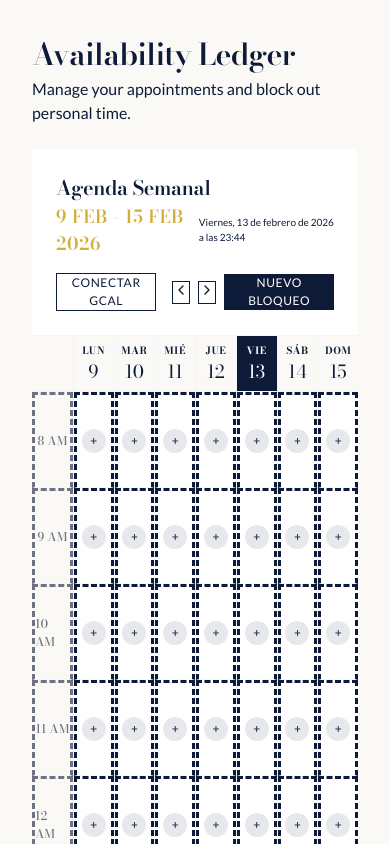
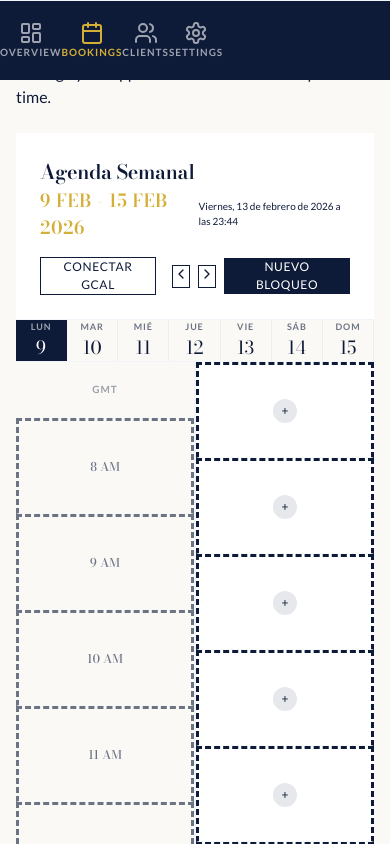
Before and after one commit to Dariushok11/residate, a Next.js app: page /dashboard/calendar in a window 390 px wide. Shown: the top 844 px of the page. Built offline with nearby package versions, Linux system fonts and the light colour scheme; no server answers; the database is empty.

Commit message:
Fix mobile responsiveness: Dashboard nav, Calendar day selection, and Booking page height

```diff
--- a/app/dashboard/layout.tsx
+++ b/app/dashboard/layout.tsx
@@ -84,11 +84,46 @@ export default function DashboardLayout({
             </aside>
 
             {/* Main Content */}
-            <main className="flex-1 flex flex-col">
-                <div className="flex-1 p-8 md-p-12">
+            <main className="flex-1 flex flex-col mb-20 md-mb-0">
+                <div className="flex-1 p-4 md-p-12 overflow-y-auto">
                     {children}
                 </div>
             </main>
+
+            {/* Mobile Bottom Navigation */}
+            <nav className="fixed bottom-0 left-0 right-0 z-50 bg-navy border-t border-white/10 flex items-center justify-around h-20 md-hidden">
+                <Link
+                    href="/dashboard"
+                    className={`flex flex-col items-center justify-center gap-1 transition-all ${isActive("/dashboard") ? "text-gold" : "text-white/60"}`}
+                >
+                    <LayoutDashboard className="h-5 w-5" />
+                    <span className="text-[10px] uppercase tracking-widest font-bold">Overview</span>
+                </Link>
+
+                <Link
+                    href="/dashboard/calendar"
+                    className={`flex flex-col items-center justify-center gap-1 transition-all ${isActive("/dashboard/calendar") ? "text-gold" : "text-white/60"}`}
+                >
+                    <Calendar className="h-5 w-5" />
+                    <span className="text-[10px] uppercase tracking-widest font-bold">Bookings</span>
+                </Link>
+
+                <Link
+                    href="/dashboard/clients"
+                    className={`flex flex-col items-center justify-center gap-1 transition-all ${isActive("/dashboard/clients") ? "text-gold" : "text-white/60"}`}
+                >
+                    <Users className="h-5 w-5" />
+                    <span className="text-[10px] uppercase tracking-widest font-bold">Clients</span>
+                </Link>
+
+                <Link
+                    href="/dashboard/settings"
+                    className={`flex flex-col items-center justify-center gap-1 transition-all ${isActive("/dashboard/settings") ? "text-gold" : "text-white/60"}`}
+                >
+                    <Settings className="h-5 w-5" />
+                    <span className="text-[10px] uppercase tracking-widest font-bold">Settings</span>
+                </Link>
+            </nav>
         </div>
     );
 }
--- a/app/globals.css
+++ b/app/globals.css
@@ -884,6 +884,39 @@ img {
     transition-timing-function: cubic-bezier(0, 0, 0.2, 1);
 }
 
+.overflow-y-auto {
+    overflow-y: auto;
+}
+
+.overflow-x-hidden {
+    overflow-x: hidden;
+}
+
+.mb-20 {
+    margin-bottom: 5rem;
+}
+
+.flex-none {
+    flex: none;
+}
+
+.shrink-0 {
+    flex-shrink: 0;
+}
+
+.rounded-xl {
+    border-radius: 0.75rem;
+}
+
+.no-scrollbar::-webkit-scrollbar {
+    display: none;
+}
+
+.no-scrollbar {
+    -ms-overflow-style: none;
+    scrollbar-width: none;
+}
+
 /* Responsive */
 .hidden {
     display: none;
@@ -943,6 +976,18 @@ img {
 
     .md-p-12 {
         padding: 3rem;
+    }
+
+    .md-mb-0 {
+        margin-bottom: 0;
+    }
+
+    .md-h-600 {
+        height: 600px;
+    }
+
+    .md-rounded-xl {
+        border-radius: 0.75rem;
     }
 }
 
--- a/components/dashboard/BusinessCalendar.tsx
+++ b/components/dashboard/BusinessCalendar.tsx
@@ -24,6 +24,7 @@ export function BusinessCalendar() {
     const [blockReason, setBlockReason] = React.useState("Personal Commitment");
     const [icalUrlInput, setIcalUrlInput] = React.useState(""); // Estado para el input de URL
     const [selectedSlot, setSelectedSlot] = React.useState<{ day: string, hour: number } | null>(null);
+    const [mobileDayIndex, setMobileDayIndex] = React.useState(0);
     const [isGCalConnected, setIsGCalConnected] = React.useState(false);
     const [isSyncing, setIsSyncing] = React.useState(false);
 
@@ -352,11 +353,28 @@ export function BusinessCalendar() {
                     </div>
                 </div>
 
+                {/* Mobile Day Selector */}
+                <div className="flex bg-cream border-b md-hidden overflow-x-auto no-scrollbar">
+                    {weekDays.map((day, idx) => (
+                        <button
+                            key={idx}
+                            onClick={() => setMobileDayIndex(idx)}
+                            className={cn(
+                                "flex-1 min-w-[80px] py-4 flex flex-col items-center justify-center border-r border-navy/5 transition-all",
+                                mobileDayIndex === idx ? "bg-navy text-white" : "text-navy hover:bg-navy/5"
+                            )}
+                        >
+                            <span className="uppercase tracking-widest text-[9px] font-bold opacity-60">{day.name}</span>
+                            <span className="text-lg font-serif">{day.date}</span>
+                        </button>
+                    ))}
+                </div>
+
                 {/* Calendar Grid */}
-                <div className="grid grid-cols-8 divide-x overflow-x-auto">
+                <div className="grid grid-cols-2 md-grid-cols-8 divide-x overflow-x-hidden">
                     {/* Time Column */}
-                    <div className="col-span-1 bg-cream min-w-[60px]">
-                        <div className="h-14 border-b"></div>
+                    <div className="col-span-1 bg-cream border-r">
+                        <div className="h-14 border-b flex items-center justify-center text-[10px] uppercase tracking-widest opacity-40 font-bold">GMT</div>
                         {HOURS.map(hour => (
                             <div key={hour} className="h-24 flex items-center justify-center text-xs opacity-60 font-medium font-serif border-b border-dashed text-navy">
                                 {hour > 12 ? `${hour - 12} PM` : `${hour} AM`}
@@ -364,14 +382,24 @@ export function BusinessCalendar() {
                         ))}
                     </div>
 
-                    {/* Days Columns Dinámicos */}
+                    {/* Days Columns */}
                     {weekDays.map((day, index) => {
                         // Verificar si es el día actual para resaltarlo
                         const isToday = day.date === now.getDate() && day.fullDate.getMonth() === now.getMonth() && day.fullDate.getFullYear() === now.getFullYear();
 
                         return (
-                            <div key={index} className={`col-span-1 min-w-[100px] ${isToday ? 'bg-navy/5' : ''}`}>
-                                <div className={`h-14 flex flex-col items-center justify-center border-b font-serif text-navy ${isToday ? 'bg-navy text-white' : 'bg-cream'}`}>
+                            <div
+                                key={index}
+                                className={cn(
+                                    "col-span-1 min-w-0 md-min-w-[100px]",
+                                    isToday ? 'bg-navy/5' : '',
+                                    mobileDayIndex !== index && "hidden md-block"
+                                )}
+                            >
+                                <div className={cn(
+                                    "h-14 flex flex-col items-center justify-center border-b font-serif text-navy hidden md-flex",
+                                    isToday ? 'bg-navy text-white' : 'bg-cream'
+                                )}>
                                     <span className="uppercase tracking-wider text-[10px] font-bold">{day.name}</span>
                                     <span className="text-lg leading-none">{day.date}</span>
                                 </div>
```
Also changed, not shown: app/book/page.tsx (+4 -4 lines). Lines whose indentation alone changed are shown as unchanged.
